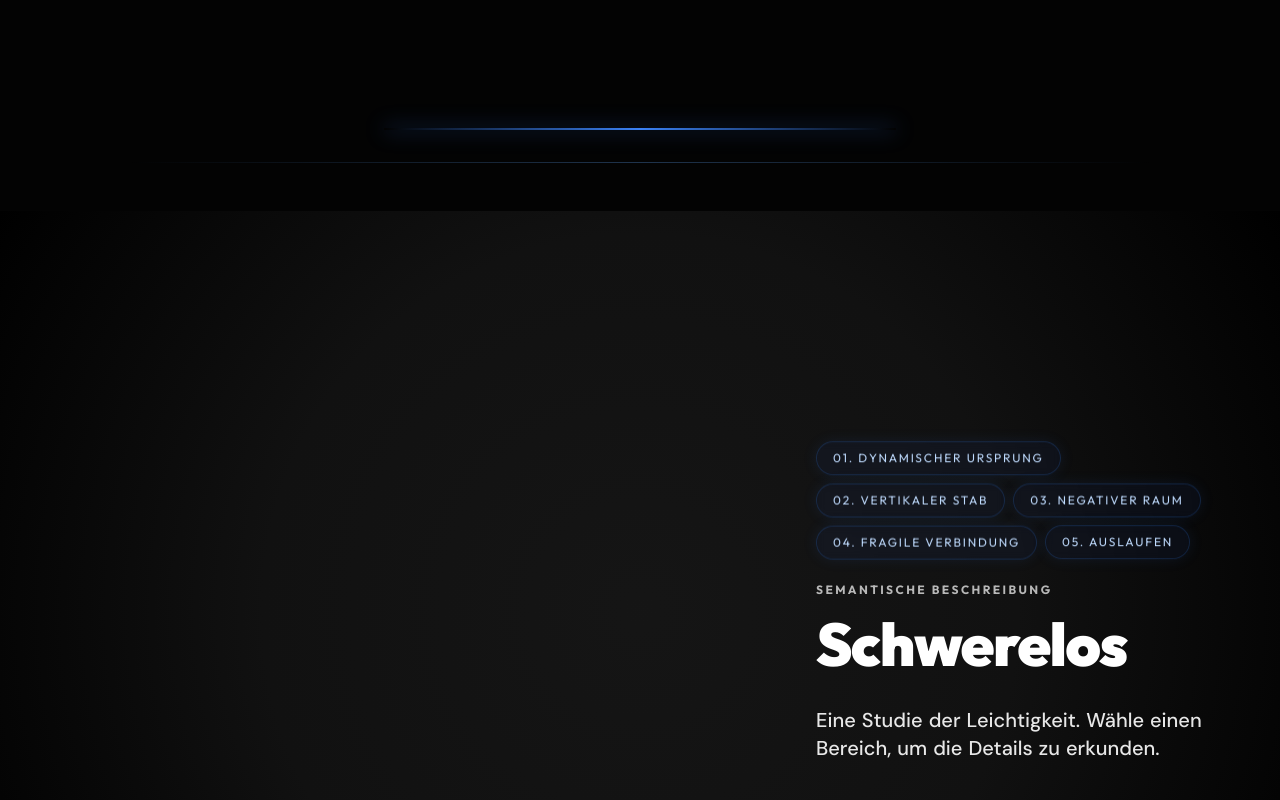
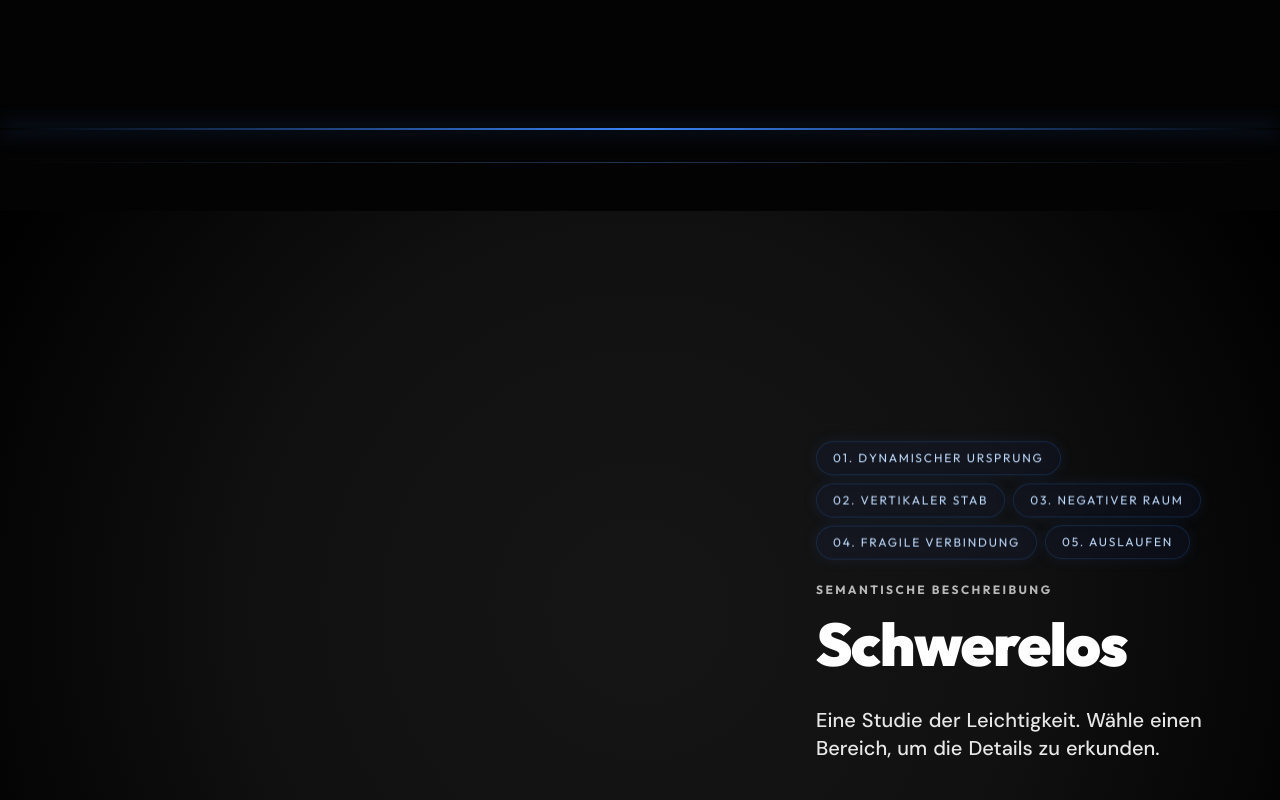
Before and after one commit to Nklsfdler/Schwerelos, a Next.js app: page / in a window 1280 px wide. Shown: the part 10100-10900 px from the top of the page. Built offline with nearby package versions, Linux system fonts and the light colour scheme.

Commit message:
style: Extend section separator to full screen width

```diff
--- a/app/components/SectionSeparator.tsx
+++ b/app/components/SectionSeparator.tsx
@@ -5,12 +5,12 @@ export function SectionSeparator() {
     return (
         <div className="w-full relative py-12 flex flex-col items-center justify-center pointer-events-none z-40 gap-8">
             {/* Top Line - Higher & Stronger Blue */}
-            <div className="relative w-full max-w-[40vw] h-[2px]">
+            <div className="relative w-full h-[2px]">
                 <div className="absolute inset-0 bg-gradient-to-r from-transparent via-blue-500 to-transparent shadow-[0_0_20px_rgba(59,130,246,0.8)]" />
             </div>
 
             {/* Bottom Glow - Subtle */}
-            <div className="relative w-full max-w-[80vw] h-px opacity-30">
+            <div className="relative w-full h-px opacity-30">
                 <div className="absolute inset-0 bg-gradient-to-r from-transparent via-blue-400 to-transparent" />
             </div>
         </div>
```
